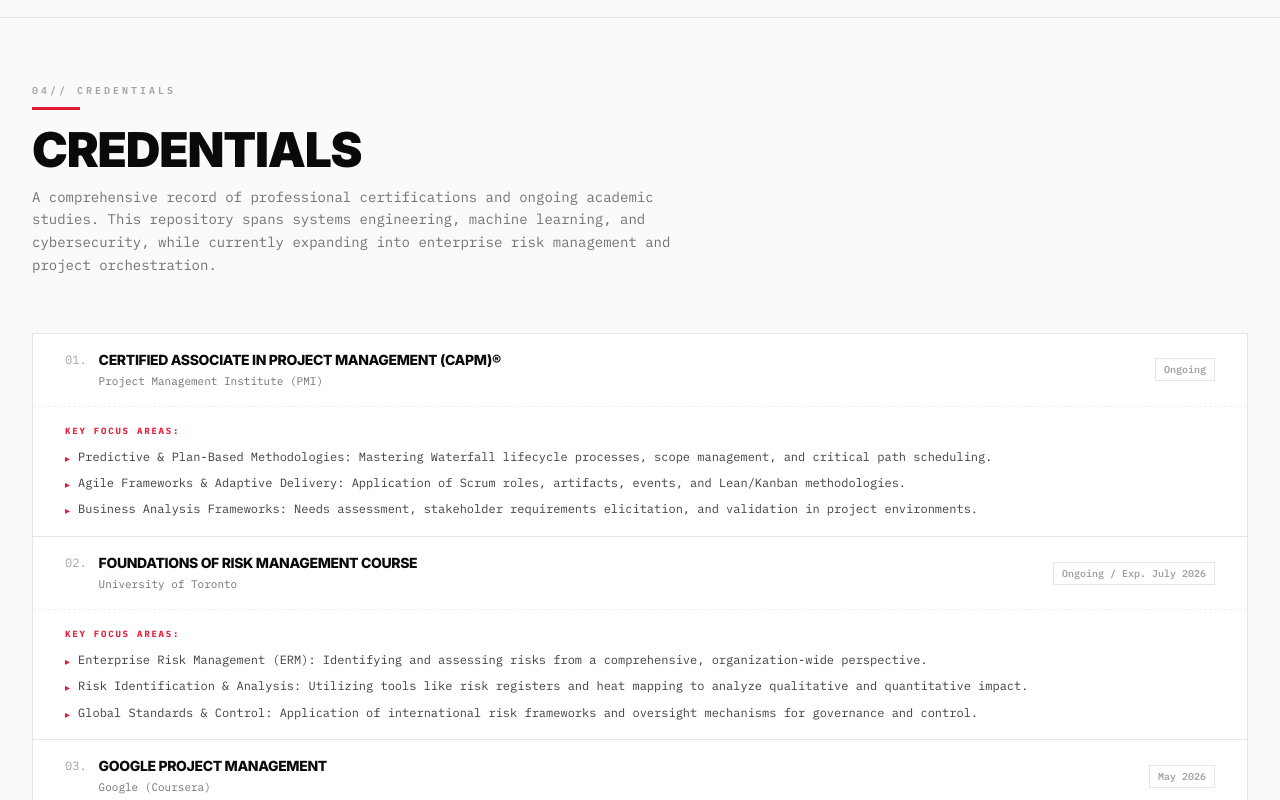
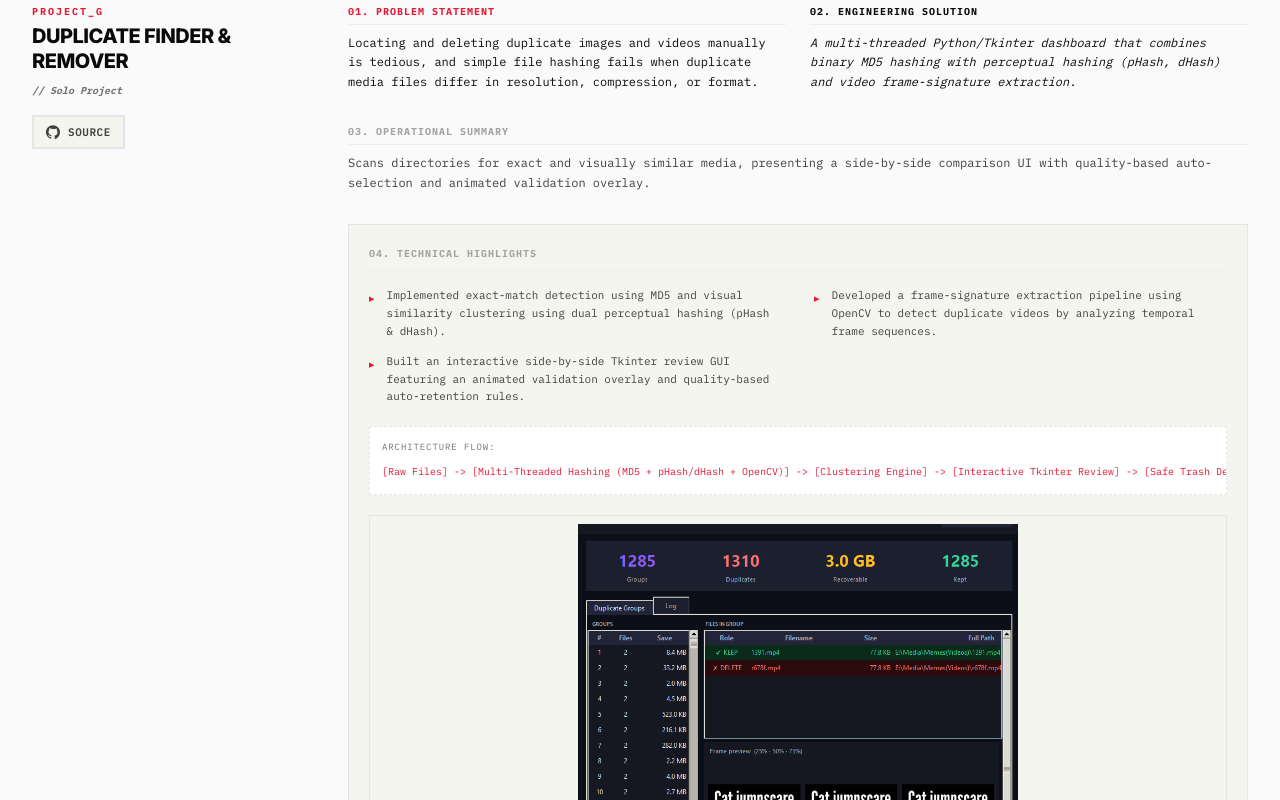
Before and after one commit to chamathdesilva1015/personal-portfolio, a React (Vite) app: page / in a window 1280 px wide. Shown: the part 9160-9960 px from the top of the page. Built offline with nearby package versions, Linux system fonts and the light colour scheme.

Commit message:
Add Duplicate Finder & Remover project with screenshot and github link

```diff
--- a/src/components/Projects.jsx
+++ b/src/components/Projects.jsx
@@ -149,6 +149,25 @@ const PROJECTS_DATA = [
       "/Stock/Screenshot 2026-05-04 at 1.01.47 PM.png",
       "/Stock/Screenshot 2026-05-04 at 1.02.19 PM.png",
       "/Stock/Screenshot 2026-05-04 at 1.02.36 PM.png",
+    ],
+  },
+  {
+    id: "G",
+    title: "Duplicate Finder & Remover",
+    github: "https://github.com/chamathdesilva1015/Duplicate_finder",
+    problem: "Locating and deleting duplicate images and videos manually is tedious, and simple file hashing fails when duplicate media files differ in resolution, compression, or format.",
+    solution: "A multi-threaded Python/Tkinter dashboard that combines binary MD5 hashing with perceptual hashing (pHash, dHash) and video frame-signature extraction.",
+    function: "Scans directories for exact and visually similar media, presenting a side-by-side comparison UI with quality-based auto-selection and animated validation overlay.",
+    highlights: [
+      "Implemented exact-match detection using MD5 and visual similarity clustering using dual perceptual hashing (pHash & dHash).",
+      "Developed a frame-signature extraction pipeline using OpenCV to detect duplicate videos by analyzing temporal frame sequences.",
+      "Built an interactive side-by-side Tkinter review GUI featuring an animated validation overlay and quality-based auto-retention rules."
+    ],
+    collaborators: "Solo Project",
+    metric: "Streamlined clutter cleanup via automated visual and exact deduplication.",
+    archFlow: "[Raw Files] -> [Multi-Threaded Hashing (MD5 + pHash/dHash + OpenCV)] -> [Clustering Engine] -> [Interactive Tkinter Review] -> [Safe Trash Deletion]",
+    images: [
+      "/screenshot.png",
     ],
   },
 ];
```
Also changed, not shown: public/screenshot.png (added).
